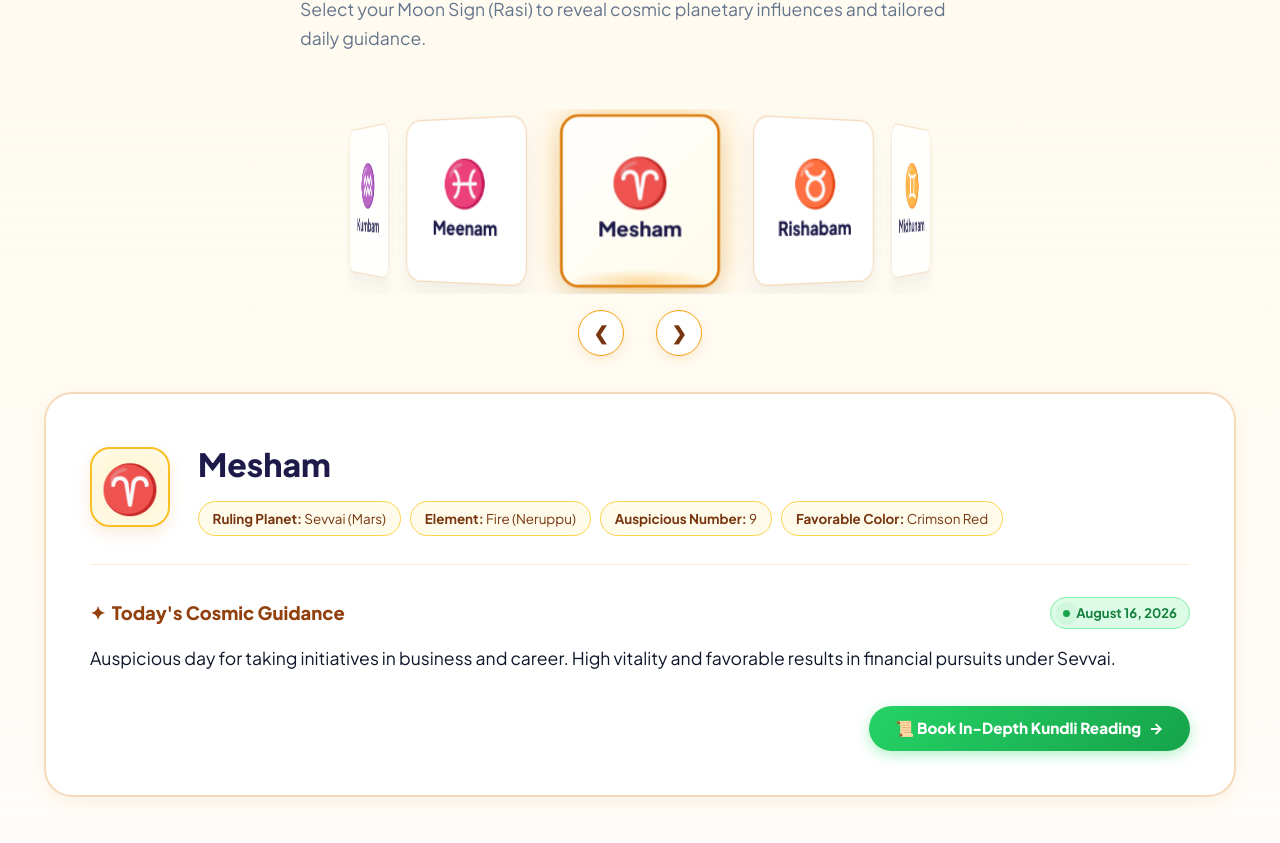
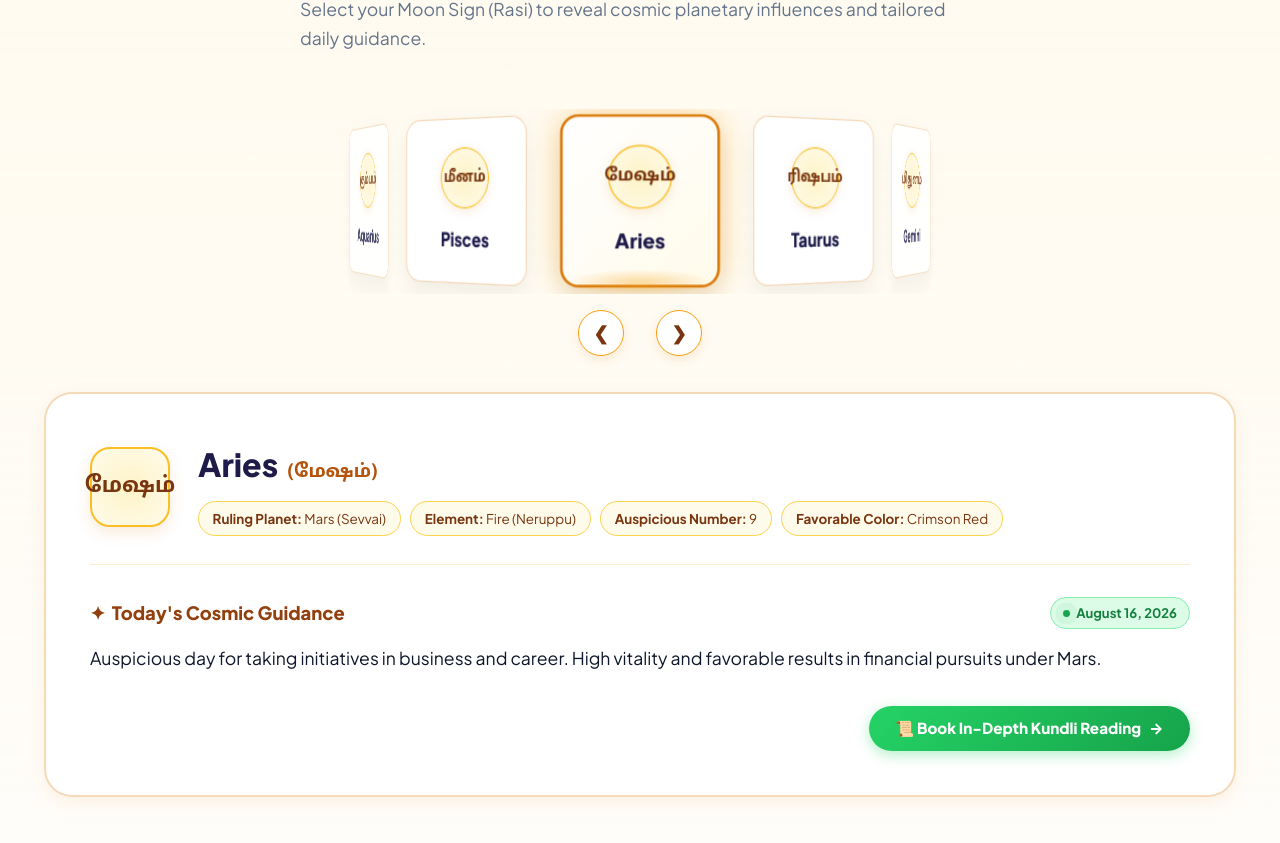
Before and after one commit to Rajrkrisna/Astro, a Next.js app: page / in a window 1280 px wide. Shown: the part 1293-2136 px from the top of the page. Built offline with nearby package versions, Linux system fonts and the light colour scheme; no server answers.

Commit message:
feat: set Western zodiac names with authentic Tamil logo emblems on 3D wheel and forecast card

```diff
--- a/app/globals.css
+++ b/app/globals.css
@@ -972,6 +972,45 @@ button {
   line-height: 1;
 }
 
+.tamil-rasi-emblem-badge {
+  width: 48px;
+  height: 48px;
+  min-width: 48px;
+  border-radius: 50%;
+  background: radial-gradient(circle, var(--gold-100), var(--gold-50));
+  border: 1.5px solid var(--gold-400);
+  display: flex;
+  align-items: center;
+  justify-content: center;
+  box-shadow: 0 2px 8px rgba(217, 119, 6, 0.15);
+  margin-bottom: 0.35rem;
+}
+
+.tamil-emblem-text {
+  font-family: 'Noto Sans Tamil', 'Plus Jakarta Sans', sans-serif;
+  font-size: 0.8rem;
+  font-weight: 800;
+  color: var(--gold-900);
+  line-height: 1.1;
+  text-align: center;
+}
+
+.tamil-logo-huge {
+  font-family: 'Noto Sans Tamil', 'Plus Jakarta Sans', sans-serif;
+  font-size: 1.35rem;
+  font-weight: 800;
+  color: var(--gold-900);
+  text-align: center;
+  line-height: 1.2;
+}
+
+.tamil-script-subtext {
+  font-size: 1.15rem;
+  font-weight: 700;
+  color: var(--gold-700);
+  margin-left: 0.35rem;
+}
+
 .sign-name-360 {
   font-size: 0.95rem;
   font-weight: 800;
--- a/components/ZodiacWidget.jsx
+++ b/components/ZodiacWidget.jsx
@@ -178,7 +178,9 @@ export default function ZodiacWidget() {
                       rotateToIndex(idx);
                     }}
                   >
-                    <span className="sign-symbol-360">{sign.symbol}</span>
+                    <div className="tamil-rasi-emblem-badge">
+                      <span className="tamil-emblem-text">{sign.tamilFullName}</span>
+                    </div>
                     <span className="sign-name-360">{signName}</span>
                   </div>
                 );
@@ -216,11 +218,14 @@ export default function ZodiacWidget() {
         <div className="zodiac-display-card">
           <div className="zodiac-card-header">
             <div className="sign-icon-large-box">
-              <span className="sign-symbol-huge">{selectedSign.symbol}</span>
+              <span className="tamil-logo-huge">{selectedSign.tamilFullName}</span>
             </div>
             <div className="sign-info-meta">
               <h3 className="active-sign-title">
                 {selectedSign.names[lang] || selectedSign.names.en}
+                {lang !== 'ta' && (
+                  <span className="tamil-script-subtext"> ({selectedSign.tamilFullName})</span>
+                )}
               </h3>
               <div className="sign-traits-row">
                 <span className="trait-tag">
--- a/data/zodiacData.js
+++ b/data/zodiacData.js
@@ -1,13 +1,14 @@
 export const zodiacData = [
   {
     id: 'aries',
-    symbol: '♈',
-    tamilSymbol: 'மேஷம்',
-    names: { en: 'Mesham', ta: 'மேஷம்', hi: 'मेष' },
-    ruler: { en: 'Sevvai (Mars)', ta: 'செவ்வாய்', hi: 'मंगल (செவ்வாய்)' },
+    symbol: 'மேஷம்',
+    tamilLogo: 'மே',
+    tamilFullName: 'மேஷம்',
+    names: { en: 'Aries', ta: 'மேஷம்', hi: 'मेष (Aries)' },
+    ruler: { en: 'Mars (Sevvai)', ta: 'செவ்வாய்', hi: 'मंगल (செவ்வாய்)' },
     element: { en: 'Fire (Neruppu)', ta: 'நெருப்பு', hi: 'अग्नि' },
     horoscope: {
-      en: 'Auspicious day for taking initiatives in business and career. High vitality and favorable results in financial pursuits under Sevvai.',
+      en: 'Auspicious day for taking initiatives in business and career. High vitality and favorable results in financial pursuits under Mars.',
       ta: 'தொழில் மற்றும் உத்தியோகத்தில் புதிய முயற்சிகளுக்கு அனுகூலமான நாள். தைரியமும் தன்னம்பிக்கையும் அதிகரிக்கும்.',
       hi: 'व्यापार एवं आजीविका में नए प्रयास सफल होंगे। ऊर्जा और आत्मविश्वास में वृद्धि होगी।',
     },
@@ -16,13 +17,14 @@ export const zodiacData = [
   },
   {
     id: 'taurus',
-    symbol: '♉',
-    tamilSymbol: 'ரிஷபம்',
-    names: { en: 'Rishabam', ta: 'ரிஷபம்', hi: 'वृषभ' },
-    ruler: { en: 'Sukran (Venus)', ta: 'சுக்கிரன்', hi: 'शुक्र (சுக்கிரன்)' },
+    symbol: 'ரிஷபம்',
+    tamilLogo: 'ரி',
+    tamilFullName: 'ரிஷபம்',
+    names: { en: 'Taurus', ta: 'ரிஷபம்', hi: 'वृषभ (Taurus)' },
+    ruler: { en: 'Venus (Sukran)', ta: 'சுக்கிரன்', hi: 'शुक्र (சுக்கிரன்)' },
     element: { en: 'Earth (Nilam)', ta: 'நிலம்', hi: 'पृथ्वी' },
     horoscope: {
-      en: 'Family harmony and financial stability are highlighted today. Good time for investments, jewelry, and auspicious beginnings under Sukran.',
+      en: 'Family harmony and financial stability are highlighted today. Good time for investments, jewelry, and auspicious beginnings under Venus.',
       ta: 'குடும்பத்தில் மகிழ்ச்சியும் தனவரவும் ஏற்படும். சுபகாரிய முயற்சிகளில் முன்னேற்றம் காண்பீர்கள்.',
       hi: 'पारिवारिक सुख एवं धन लाभ के योग हैं। निवेश और मांगलिक कार्यों के लिए उत्तम समय।',
     },
@@ -31,13 +33,14 @@ export const zodiacData = [
   },
   {
     id: 'gemini',
-    symbol: '♊',
-    tamilSymbol: 'மிதுனம்',
-    names: { en: 'Midhunam', ta: 'மிதுனம்', hi: 'मिथुन' },
-    ruler: { en: 'Budhan (Mercury)', ta: 'புதன்', hi: 'बुध (புதன்)' },
+    symbol: 'மிதுனம்',
+    tamilLogo: 'மி',
+    tamilFullName: 'மிதுனம்',
+    names: { en: 'Gemini', ta: 'மிதுனம்', hi: 'मिथुन (Gemini)' },
+    ruler: { en: 'Mercury (Budhan)', ta: 'புதன்', hi: 'बुध (புதன்)' },
     element: { en: 'Air (Kaatru)', ta: 'காற்று', hi: 'वायु' },
     horoscope: {
-      en: 'Sharp intellect and successful communications. Outstanding period for business contracts, writing, and intellectual clarity under Budhan.',
+      en: 'Sharp intellect and successful communications. Outstanding period for business contracts, writing, and intellectual clarity under Mercury.',
       ta: 'புத்தி கூர்மையால் எடுத்த காரியங்கள் யாவும் வெற்றியாகும். புதிய ஒப்பந்தங்கள் மற்றும் தொடர்புகள் சாதகமாகும்.',
       hi: 'बुद्धिमत्ता से सभी कार्य सिद्ध होंगे। व्यापारिक सौदे एवं संचार में सफलता मिलेगी।',
     },
@@ -46,13 +49,14 @@ export const zodiacData = [
   },
   {
     id: 'cancer',
-    symbol: '♋',
-    tamilSymbol: 'கடகம்',
-    names: { en: 'Kadagam', ta: 'கடகம்', hi: 'कर्क' },
-    ruler: { en: 'Chandran (Moon)', ta: 'சந்திரன்', hi: 'चंद्रमा (சந்திரன்)' },
+    symbol: 'கடகம்',
+    tamilLogo: 'கட',
+    tamilFullName: 'கடகம்',
+    names: { en: 'Cancer', ta: 'கடகம்', hi: 'कर्क (Cancer)' },
+    ruler: { en: 'Moon (Chandran)', ta: 'சந்திரன்', hi: 'चंद्रमा (சந்திரன்)' },
     element: { en: 'Water (Neer)', ta: 'நீர்', hi: 'जल' },
     horoscope: {
-      en: 'Spiritual clarity and domestic peace prevail. Beneficial time for home improvements, real estate, and inner emotional balance under Chandran.',
+      en: 'Spiritual clarity and domestic peace prevail. Beneficial time for home improvements, real estate, and inner emotional balance under Moon.',
       ta: 'மன அமைதியும் ஆன்மீக ஈடுபாடும் கூடும். தாய்வழி உறவுகளால் அனுகூலமும் உதவிகளும் கிடைக்கும்.',
       hi: 'मानसिक शांति और आध्यात्मिक उन्नति होगी। माता एवं परिवार का भरपूर सहयोग मिलेगा।',
     },
@@ -61,13 +65,14 @@ export const zodiacData = [
   },
   {
     id: 'leo',
-    symbol: '♌',
-    tamilSymbol: 'சிம்மம்',
-    names: { en: 'Simmam', ta: 'சிம்மம்', hi: 'सिंह' },
-    ruler: { en: 'Sooryan (Sun)', ta: 'சூரியன்', hi: 'सूर्य (சூரியன்)' },
+    symbol: 'சிம்மம்',
+    tamilLogo: 'சி',
+    tamilFullName: 'சிம்மம்',
+    names: { en: 'Leo', ta: 'சிம்மம்', hi: 'सिंह (Leo)' },
+    ruler: { en: 'Sun (Sooryan)', ta: 'சூரியன்', hi: 'सूर्य (சூரியன்)' },
     element: { en: 'Fire (Neruppu)', ta: 'நெருப்பு', hi: 'अग्नि' },
     horoscope: {
-      en: 'Leadership opportunities and societal recognition arise. Your authority shines in executive management and governance under Sooryan.',
+      en: 'Leadership opportunities and societal recognition arise. Your authority shines in executive management and governance under Sun.',
       ta: 'கௌரவமும் அந்தஸ்தும் உயரும் நாள். அரசாங்க வழியில் சாதகமான நன்மைகளும் பாராட்டும் கிடைக்கும்.',
       hi: 'मान-सम्मान एवं नेतृत्व क्षमता में वृद्धि होगी। प्रशासनिक कार्यों में सफलता मिलेगी।',
     },
@@ -76,13 +81,14 @@ export const zodiacData = [
   },
   {
     id: 'virgo',
-    symbol: '♍',
-    tamilSymbol: 'கன்னி',
-    names: { en: 'Kanni', ta: 'கன்னி', hi: 'कन्या' },
-    ruler: { en: 'Budhan (Mercury)', ta: 'புதன்', hi: 'बुध (புதன்)' },
+    symbol: 'கன்னி',
+    tamilLogo: 'கன்',
+    tamilFullName: 'கன்னி',
+    names: { en: 'Virgo', ta: 'கன்னி', hi: 'कन्या (Virgo)' },
+    ruler: { en: 'Mercury (Budhan)', ta: 'புதன்', hi: 'बुध (புதன்)' },
     element: { en: 'Earth (Nilam)', ta: 'நிலம்', hi: 'पृथ्वी' },
     horoscope: {
-      en: 'Analytical brilliance and meticulous attention to detail resolve long-standing hurdles. Health and daily routines improve under Budhan.',
+      en: 'Analytical brilliance and meticulous attention to detail resolve long-standing hurdles. Health and daily routines improve under Mercury.',
       ta: 'பணிச்சுமை குறையும். திட்டமிட்டு செயல்பட்டு நீண்ட நாள் நிலுவையில் இருந்த காரியங்களை முடிப்பீர்கள்.',
       hi: 'योजनाबद्ध तरीके से रुके हुए कार्य पूर्ण होंगे। स्वास्थ्य और आर्थिक स्थिति मजबूत होगी।',
     },
@@ -91,13 +97,14 @@ export const zodiacData = [
   },
   {
     id: 'libra',
-    symbol: '♎',
-    tamilSymbol: 'துலாம்',
-    names: { en: 'Thulam', ta: 'துலாம்', hi: 'तुला' },
-    ruler: { en: 'Sukran (Venus)', ta: 'சுக்கிரன்', hi: 'शुक्र (சுக்கிரன்)' },
+    symbol: 'துலாம்',
+    tamilLogo: 'து',
+    tamilFullName: 'துலாம்',
+    names: { en: 'Libra', ta: 'துலாம்', hi: 'तुला (Libra)' },
+    ruler: { en: 'Venus (Sukran)', ta: 'சுக்கிரன்', hi: 'शुक्र (சுக்கிரன்)' },
     element: { en: 'Air (Kaatru)', ta: 'காற்று', hi: 'वायु' },
     horoscope: {
-      en: 'Harmonious partnerships and aesthetic prosperity. Excellent day for legal settlements, business alliances, and joyful celebrations under Sukran.',
+      en: 'Harmonious partnerships and aesthetic prosperity. Excellent day for legal settlements, business alliances, and joyful celebrations under Venus.',
       ta: 'கூட்டுத் தொழிலில் நல்ல லாபம் கிடைக்கும். நண்பர்கள் மற்றும் உறவினர்கள் மத்தியில் நற்பெயர் உண்டாகும்.',
       hi: 'साझेदारी एवं व्यापार में उत्तम लाभ होगा। दांपत्य जीवन में मधुरता बनी रहेगी।',
     },
@@ -106,13 +113,14 @@ export const zodiacData = [
   },
   {
     id: 'scorpio',
-    symbol: '♏',
-    tamilSymbol: 'விருச்சிகம்',
-    names: { en: 'Viruchigam', ta: 'விருச்சிகம்', hi: 'वृश्चिक' },
-    ruler: { en: 'Sevvai (Mars)', ta: 'செவ்வாய்', hi: 'मंगल (செவ்வாய்)' },
+    symbol: 'விருச்சிகம்',
+    tamilLogo: 'விரு',
+    tamilFullName: 'விருச்சிகம்',
+    names: { en: 'Scorpio', ta: 'விருச்சிகம்', hi: 'वृश्चिक (Scorpio)' },
+    ruler: { en: 'Mars (Sevvai)', ta: 'செவ்வாய்', hi: 'मंगल (செவ்வாய்)' },
     element: { en: 'Water (Neer)', ta: 'நீர்', hi: 'जल' },
     horoscope: {
-      en: 'Deep intuition and triumph over hidden obstacles. A potent period for occult research, strategic investments, and personal empowerment under Sevvai.',
+      en: 'Deep intuition and triumph over hidden obstacles. A potent period for occult research, strategic investments, and personal empowerment under Mars.',
       ta: 'எதிர்பாராத பணவரவு உண்டு. மறைமுக தடைகளை வென்று இலக்குகளை துல்லியமாக அடைவீர்கள்.',
       hi: 'गूढ़ ज्ञान एवं अनुसंधान में रुचि बढ़ेगी। गुप्त शत्रुओं पर विजय प्राप्त होगी।',
     },
@@ -121,13 +129,14 @@ export const zodiacData = [
   },
   {
     id: 'sagittarius',
-    symbol: '♐',
-    tamilSymbol: 'தனுசு',
-    names: { en: 'Dhanusu', ta: 'தனுசு', hi: 'धनु' },
-    ruler: { en: 'Guru (Jupiter)', ta: 'குரு', hi: 'बृहस्पति (குரு)' },
+    symbol: 'தனுசு',
+    tamilLogo: 'தனு',
+    tamilFullName: 'தனுசு',
+    names: { en: 'Sagittarius', ta: 'தனுசு', hi: 'धनु (Sagittarius)' },
+    ruler: { en: 'Jupiter (Guru)', ta: 'குரு', hi: 'बृहस्पति (குரு)' },
     element: { en: 'Fire (Neruppu)', ta: 'நெருப்பு', hi: 'अग्नि' },
     horoscope: {
-      en: 'Wisdom expands and divine blessings pave the path forward. Higher studies, pilgrimages, and spiritual pursuits thrive under Guru.',
+      en: 'Wisdom expands and divine blessings pave the path forward. Higher studies, pilgrimages, and spiritual pursuits thrive under Jupiter.',
       ta: 'குருவின் அருள் பரிபூரணமாகக் கிட்டும். ஆன்மீகப் பயணங்களும் பெரியோர்களின் ஆசிகளும் நலமளிக்கும்.',
       hi: 'गुरु कृपा से भाग्य चमकेगा। धार्मिक यात्रा एवं उच्च अध्ययन के लिए शुभ अवसर।',
     },
@@ -136,13 +145,14 @@ export const zodiacData = [
   },
   {
     id: 'capricorn',
-    symbol: '♑',
-    tamilSymbol: 'மகரம்',
-    names: { en: 'Magaram', ta: 'மகரம்', hi: 'मकर' },
-    ruler: { en: 'Sani (Saturn)', ta: 'சனி', hi: 'शनि (சனி)' },
+    symbol: 'மகரம்',
+    tamilLogo: 'மக',
+    tamilFullName: 'மகரம்',
+    names: { en: 'Capricorn', ta: 'மகரம்', hi: 'मकर (Capricorn)' },
+    ruler: { en: 'Saturn (Sani)', ta: 'சனி', hi: 'शनि (சனி)' },
     element: { en: 'Earth (Nilam)', ta: 'நிலம்', hi: 'पृथ्वी' },
     horoscope: {
-      en: 'Patience and disciplined endeavor yield long-lasting professional fruits. Solid growth in career responsibilities and wealth accumulation under Sani.',
+      en: 'Patience and disciplined endeavor yield long-lasting professional fruits. Solid growth in career responsibilities and wealth accumulation under Saturn.',
       ta: 'கடின உழைப்புக்குரிய நற்பலன்கள் கிடைக்கும். தொழில் துறையில் புதிய பொறுப்புகளும் வளர்ச்சியும் கிட்டும்.',
       hi: 'कठिन परिश्रम का उत्तम फल मिलेगा। कार्यक्षेत्र में पदोन्नति एवं स्थिरता आएगी।',
     },
@@ -151,14 +161,15 @@ export const zodiacData = [
   },
   {
     id: 'aquarius',
-    symbol: '♒',
-    tamilSymbol: 'கும்பம்',
-    names: { en: 'Kumbam', ta: 'கும்பம்', hi: 'कुंभ' },
-    ruler: { en: 'Sani (Saturn)', ta: 'சனி', hi: 'शनि (சனி)' },
+    symbol: 'கும்பம்',
+    tamilLogo: 'கும்',
+    tamilFullName: 'கும்பம்',
+    names: { en: 'Aquarius', ta: 'கும்பம்', hi: 'कुंभ (Aquarius)' },
+    ruler: { en: 'Saturn (Sani)', ta: 'சனி', hi: 'शनि (சனி)' },
     element: { en: 'Air (Kaatru)', ta: 'காற்று', hi: 'वायु' },
     horoscope: {
-      en: 'Innovative thinking and broad networking bring unexpected gains. Ideal time for technological ventures and community welfare under Sani.',
-      ta: 'நண்பர்கள் வழியில் நன்மைகளும் உதவிகளும் தேடிவரும். புதிய சிந்தனைகள் வெற்றிகரமாக செயலாக்கம் பெறும்.',
+      en: 'Innovative thinking and broad networking bring unexpected gains. Ideal time for technological ventures and community welfare under Saturn.',
+      ta: 'நண்பர்கள் வழியில் நன்மைகளும் உதவிகள் தேடிவரும். புதிய சிந்தனைகள் வெற்றிகரமாக செயலாக்கம் பெறும்.',
       hi: 'नए संपर्कों एवं मित्रों से लाभ होगा। नवीन विचारों से समाज में प्रतिष्ठा बढ़ेगी।',
     },
     luckyNumber: 8,
@@ -166,13 +177,14 @@ export const zodiacData = [
   },
   {
     id: 'pisces',
-    symbol: '♓',
-    tamilSymbol: 'மீனம்',
-    names: { en: 'Meenam', ta: 'மீனம்', hi: 'मीन' },
-    ruler: { en: 'Guru (Jupiter)', ta: 'குரு', hi: 'बृहस्पति (குரு)' },
+    symbol: 'மீனம்',
+    tamilLogo: 'மீ',
+    tamilFullName: 'மீனம்',
+    names: { en: 'Pisces', ta: 'மீனம்', hi: 'मीन (Pisces)' },
+    ruler: { en: 'Jupiter (Guru)', ta: 'குரு', hi: 'बृहस्पति (குரு)' },
     element: { en: 'Water (Neer)', ta: 'நீர்', hi: 'जल' },
     horoscope: {
-      en: 'Sublime spiritual elevation, inner tranquility, and charitable acts. Foreign travel, artistic inspiration, and meditation are favored under Guru.',
+      en: 'Sublime spiritual elevation, inner tranquility, and charitable acts. Foreign travel, artistic inspiration, and meditation are favored under Jupiter.',
       ta: 'மனம் நிம்மதி அடையும். புண்ணிய ஸ்தல வழிபாடுகளும் தர்ம காரியங்களும் நல்வழிகாட்டும்.',
       hi: 'आंतरिक शांति और परोपकार में मन लगेगा। विदेश यात्रा एवं ध्यान के लिए अनुकूल समय।',
     },
```
